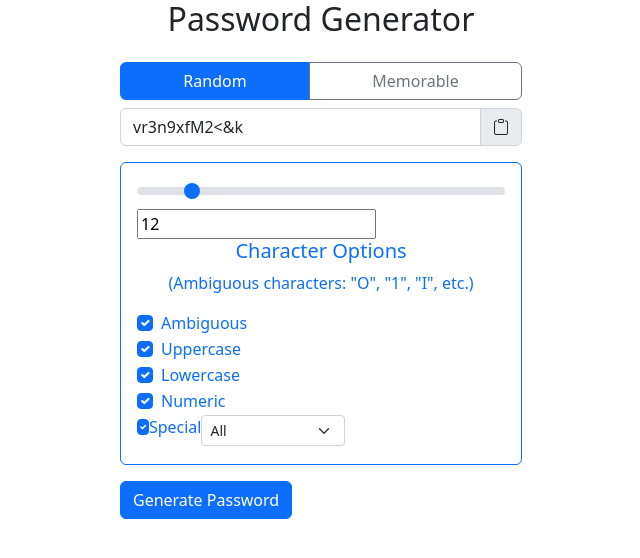
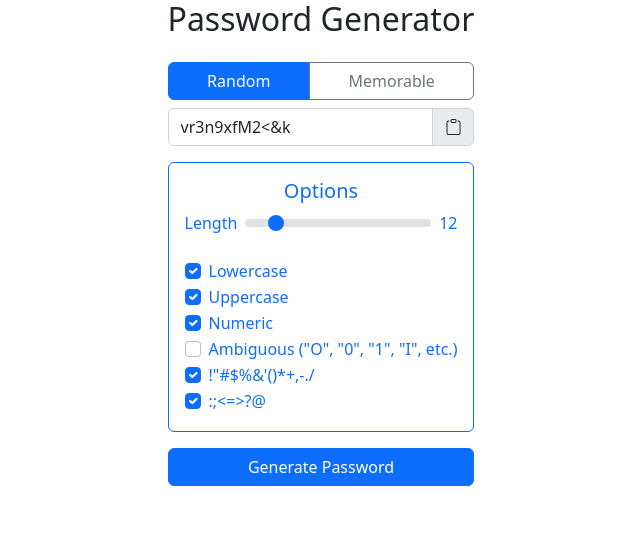
Before and after one commit to dambrose/password-generator, a React (Create React App) app: page / in a window 1280 px wide. Shown: the top 558 px of the page, without its empty margins (319-959 px from the left). Built offline with nearby package versions, Linux system fonts and the light colour scheme.

Commit message:
split options, password, optimize change functions

```diff
--- a/src/CategoryChoices.js
+++ /dev/null
@@ -1,77 +0,0 @@
-import RangeSelect from "./RangeSelect";
-
-export default function CategoryChoices({
-                                            value1,
-                                            value2,
-                                            value3,
-                                            onChangeCategoryChoices,
-                                            setState,
-                                            uppercase,
-                                            lowercase,
-                                            numeric,
-                                            special,
-                                            special1,
-                                            special2,
-                                            ambiguous,
-                                            length,
-                                            state
-                                        }) {
-
-    const specialChar1 = '!"#$%&\'()*+,-./';
-    const specialChar2 = ':;<=>?@';
-
-    return (
-        <div className="passwordOptions mediumFont">
-
-
-            <div className="card border-primary mb-3">
-                <div className="card-body text-primary">
-                    <RangeSelect value={length} setValue={num => setState({...state, length: num})} max={64} min={4}/>
-                    <input readOnly value={length}/>
-                    <h5 className="card-title text-center">Character Options</h5>
-                    <p className="smallFont text-center">(Ambiguous characters: "O", "1", "I", etc.)</p>
-                    <div className="form-check">
-                        <input className="form-check-input" type="checkbox" id="ambiguous"
-                               onChange={onChangeCategoryChoices} defaultChecked={ambiguous}/>
-                        <label className="form-check-label" htmlFor="ambiguous">
-                            Ambiguous
-                        </label>
-                    </div>
-                    <div className="form-check">
-                        <input className="form-check-input" type="checkbox" id="uppercase"
-                               onChange={onChangeCategoryChoices} defaultChecked={uppercase}/>
-                        <label className="form-check-label" htmlFor="uppercase">
-                            Uppercase
-                        </label>
-                    </div>
-                    <div className="form-check">
-                        <input className="form-check-input" type="checkbox" id="lowercase"
-                               onChange={onChangeCategoryChoices} defaultChecked={lowercase}/>
-                        <label className="form-check-label" htmlFor="lowercase">
-                            Lowercase
-                        </label>
-                    </div>
-                    <div className="form-check">
-                        <input className="form-check-input" type="checkbox" id="numeric"
-                               onChange={onChangeCategoryChoices} defaultChecked={numeric}/>
-                        <label className="form-check-label" htmlFor="numeric">
-                            Numeric
-                        </label>
-                    </div>
-                    <div className="form-check d-inline-flex">
-                        <input className="form-check-input" type="checkbox" id="special"
-                               onChange={onChangeCategoryChoices} defaultChecked={special}/>
-                        <label className="form-check-label" htmlFor="special">
-                            Special
-                        </label>
-                        <select className="form-select form-select-sm" aria-label="Default select example">
-                            <option value={value1} selected={special && !special1 && !special2}>All</option>
-                            <option value={value2} selected={special1}>{specialChar1}</option>
-                            <option value={value3} selected={special2}>{specialChar2}</option>
-                        </select>
-                    </div>
-                </div>
-            </div>
-        </div>
-    );
-}
--- a/src/Memorable.js
+++ b/src/Memorable.js
@@ -1,32 +1,27 @@
 import {useEffect, useState} from 'react';
-import dicePass from './lib/dicePass';
+import dicePass, {DEFAULT_OPTIONS, SEPARATORS} from './lib/dicePass';
 import RangeSelect from './RangeSelect';
 import Button from './Button';
 
+export default function Memorable() {
+	const savedOptions = {
+		...DEFAULT_OPTIONS,
+		...JSON.parse(localStorage.getItem('MEMORABLE_OPTIONS') ?? '{}')
+	};
 
-export default function Memorable() {
-
-	const [state, setState] = useState({
-		password: dicePass(JSON.parse(localStorage.getItem('memorableLength')) || 4, JSON.parse(localStorage.getItem('separator')) || ';'),
-		length: JSON.parse(localStorage.getItem('memorableLength')) || 4,
-		separator: JSON.parse(localStorage.getItem('separator')) || ';'
-	});
+	const [password, setPassword] = useState(dicePass(savedOptions));
+	const [options, setOptions] = useState(savedOptions);
 
 	const {
-		password,
 		length,
 		separator
-	} = state;
+	} = options;
 
 	useEffect(() => {
-		for (const property in state) {
-			if (property !== 'password') {
-				if (state[property] !== JSON.parse(localStorage.getItem(property))) {
-					(property === 'length') ? localStorage.setItem('memorableLength', state[property]) : localStorage.setItem(property, JSON.stringify(state[property]));
-				}
-			}
-		}
-
+		localStorage.setItem('MEMORABLE_OPTIONS', JSON.stringify({
+			length,
+			separator
+		}));
 	}, [length, separator]);
 
 	function handleCopy() {
@@ -39,69 +34,59 @@ export default function Memorable() {
 			});
 	}
 
-	function handleClick(event) {
-		setState({...state, password: dicePass(length, separator)});
-	}
+	const handleGenerate = () => setPassword(dicePass(options));
 
-	function handleChange(event) {
+	const handleLength = len => {
+		const newOptions = {...options, length: parseInt(len)};
+		setPassword(dicePass(newOptions));
+		setOptions(newOptions);
+	};
 
-		let newState = null;
-
-		if (event.target.id === ';' || event.target.id === '-' || event.target.id === ':' || event.target.id === '+')
-			newState = {...state, separator: event.target.id};
-
-		if (newState !== null)
-			setState(newState);
-
-	}
+	const handleSeparator = separator => () => {
+		const newOptions = {
+			...options,
+			separator
+		};
+		setPassword(dicePass(newOptions));
+		setOptions(newOptions);
+	};
 
 	return (
 		<div>
-
 			<div className="input-group mb-3 mt-2">
 				<input type="text" className="form-control text-break" value={password}/>
 				<span id="copy" onClick={handleCopy} className="input-group-text"><i className="bi-clipboard"/></span>
 			</div>
-
 			<div className="card border-primary mb-3">
 				<div className="card-body text-primary">
-					<RangeSelect value={length} setValue={num => setState({...state, length: num})} max={64} min={4}/>
-					<input readOnly value={length}/>
-					<h5 className="card-title text-center">Separator Options</h5>
-					<div className="text-center">
-						<div className="form-check form-check-inline">
-							<input className="form-check-input" type="checkbox" id=";" onChange={handleChange}
-							       checked={separator === ';'}/>
-							<label className="form-check-label" htmlFor=";">
-								;
-							</label>
-						</div>
-						<div className="form-check form-check-inline">
-							<input className="form-check-input" type="checkbox" id="-" onChange={handleChange}
-							       checked={separator === '-'}/>
-							<label className="form-check-label" htmlFor="-">
-								-
-							</label>
-						</div>
-						<div className="form-check form-check-inline">
-							<input className="form-check-input" type="checkbox" id=":" onChange={handleChange}
-							       checked={separator === ':'}/>
-							<label className="form-check-label" htmlFor=":">
-								:
-							</label>
-						</div>
-						<div className="form-check form-check-inline">
-							<input className="form-check-input" type="checkbox" id="+" onChange={handleChange}
-							       checked={separator === '+'}/>
-							<label className="form-check-label" htmlFor="+">
-								+
-							</label>
+					<div className="h5 card-title text-center">Options</div>
+					<div className="d-flex gap-2">
+						<div>Length</div>
+						<RangeSelect value={length} setValue={handleLength} max={6} min={3}/>
+						<div>{length}</div>
+					</div>
+					<div className="d-flex gap-2">
+						<div>Separator</div>
+						<div>
+							{SEPARATORS.map(char => (
+								<div className="form-check form-check-inline">
+									<input
+										className="form-check-input"
+										type="radio"
+										name={char}
+										onChange={handleSeparator(char)}
+										checked={separator === char}
+									/>
+									<label className="form-check-label" htmlFor={char}>{char}</label>
+								</div>
+							))}
 						</div>
 					</div>
 				</div>
 			</div>
-
-			<Button id="generate" onClickButton={handleClick}>Generate Password</Button>
+			<div className="d-grid gap-2">
+				<Button onClick={handleGenerate}>Generate Password</Button>
+			</div>
 		</div>
 	);
 }
--- a/src/Random.js
+++ b/src/Random.js
@@ -1,52 +1,38 @@
 import {useEffect, useState} from 'react';
-import randomPass from './lib/randomPass';
-import CategoryChoices from './CategoryChoices';
+import randomPass, {DEFAULT_OPTIONS, SPECIAL1, SPECIAL2} from './lib/randomPass';
 import Button from './Button';
+import RangeSelect from './RangeSelect';
 
 export default function Random() {
+	const savedOptions = {
+		...DEFAULT_OPTIONS,
+		...JSON.parse(localStorage.getItem('RANDOM_OPTIONS') ?? '{}')
+	};
 
-	const [state, setState] = useState({
-		password: randomPass(JSON.parse(localStorage.getItem('randomLength')) || 12),
-		type: JSON.parse(localStorage.getItem('type')) || 'random',
-		length: JSON.parse(localStorage.getItem('randomLength')) || 12,
-		uppercase: (JSON.parse(localStorage.getItem('uppercase')) === true || JSON.parse(localStorage.getItem('uppercase')) === null),
-		lowercase: (JSON.parse(localStorage.getItem('lowercase')) === true || JSON.parse(localStorage.getItem('lowercase')) === null),
-		numeric: (JSON.parse(localStorage.getItem('numeric')) === true || JSON.parse(localStorage.getItem('numeric')) === null),
-		specialAll: (JSON.parse(localStorage.getItem('specialAll')) === true || JSON.parse(localStorage.getItem('specialAll')) === null),
-		special1: (!(JSON.parse(localStorage.getItem('special1')) === false || JSON.parse(localStorage.getItem('special1')) === null)),
-		special2: (!(JSON.parse(localStorage.getItem('special2')) === false || JSON.parse(localStorage.getItem('special2')) === null)),
-		ambiguous: (JSON.parse(localStorage.getItem('ambiguous')) === true || JSON.parse(localStorage.getItem('ambiguous')) === null)
-	});
+	const [password, setPassword] = useState(randomPass(savedOptions));
+	const [options, setOptions] = useState(savedOptions);
 
 	const {
-		password,
-		type,
 		length,
 		uppercase,
 		lowercase,
 		numeric,
-		specialAll,
 		special1,
 		special2,
 		ambiguous
-	} = state;
+	} = options;
 
 	useEffect(() => {
-		for (const property in state) {
-			if (property !== 'password') {
-				if (state[property] !== JSON.parse(localStorage.getItem(property))) {
-					(property === 'length') ? localStorage.setItem('randomLength', JSON.stringify(state[property])) : localStorage.setItem(property, JSON.stringify(state[property]));
-				}
-			}
-		}
-
-	}, [type, length, uppercase, lowercase, numeric, specialAll, special1, special2, ambiguous]);
-
-	useEffect(() => {
-		if (type === 'requirements') {
-			setState({...state, password: randomPass(length, state)});
-		}
-	}, []);
+		localStorage.setItem('RANDOM_OPTIONS', JSON.stringify({
+			length,
+			uppercase,
+			lowercase,
+			numeric,
+			special1,
+			special2,
+			ambiguous
+		}));
+	}, [length, uppercase, lowercase, numeric, special1, special2, ambiguous]);
 
 	function handleCopy() {
 		navigator.clipboard.writeText(password)
@@ -58,67 +44,86 @@ export default function Random() {
 			});
 	}
 
-	function handleClick() {
-		setState({...state, password: randomPass(length, state)});
-	}
+	const handleGenerate = () => setPassword(randomPass(options));
 
-	function handleChange(event) {
+	const handleCheckbox = name => () => {
+		const newOptions = {
+			...options,
+			[name]: !options[name]
+		};
+		setPassword(randomPass(newOptions));
+		setOptions(newOptions);
+	};
 
-		let newState = null;
-
-		if (event.target.id === 'uppercase')
-			newState = {...state, type: 'requirements', uppercase: !uppercase};
-		else if (event.target.id === 'lowercase')
-			newState = {...state, type: 'requirements', lowercase: !lowercase};
-		else if (event.target.id === 'numeric')
-			newState = {...state, type: 'requirements', numeric: !numeric};
-		else if (event.target.id === 'special')
-			newState = (special1 || special2) ? {
-				...state,
-				type: 'requirements',
-				specialAll: !specialAll
-			} : {
-				...state,
-				type: 'requirements',
-				specialAll: !specialAll,
-				special1: false,
-				special2: false
-			};
-		else if (event.target.id === 'ambiguous')
-			newState = {...state, type: 'requirements', ambiguous: !ambiguous};
-		else if (event.target.value === 'all')
-			newState = {
-				...state,
-				type: 'requirements',
-				specialAll: true,
-				special1: false,
-				special2: false
-			};
-		else if (event.target.value === 'spec1')
-			newState = {...state, type: 'requirements', special1: true, special2: false};
-		else if (event.target.value === 'spec2')
-			newState = {...state, type: 'requirements', special1: false, special2: true};
-
-		if (newState !== null)
-			setState(newState);
-	}
+	const handleLength = len => {
+		const newOptions = {...options, length: parseInt(len)};
+		setPassword(randomPass(newOptions));
+		setOptions(newOptions);
+	};
 
 	return (
 		<div>
 			<div className="input-group mb-3 mt-2">
-				<input type="text" className="form-control" value={password}/>
-				<span id="copy" onClick={handleCopy} className="input-group-text"><i className="bi-clipboard"/></span>
+				<input readOnly type="text" className="form-control" value={password}/>
+				<span onClick={handleCopy} className="input-group-text"><i className="bi-clipboard"/></span>
 			</div>
+			<div className="card border-primary mb-3">
+				<div className="card-body text-primary">
+					<div className="h5 card-title text-center">Options</div>
+					<div className="d-flex gap-2">
+						<label htmlFor="customRange3" className="form-label">Length</label>
+						<RangeSelect value={length} setValue={handleLength} max={64} min={4}/>
+						<div>{length}</div>
+					</div>
 
-			<CategoryChoices
-				value1="all" value2="spec1" value3="spec2" value4={length}
-				onChangeCategoryChoices={handleChange} setState={setState}
-				uppercase={uppercase} lowercase={lowercase} numeric={numeric} special={specialAll}
-				special1={special1} special2={special2} ambiguous={ambiguous} length={length} state={state}
-
-			/>
-
-			<Button id="generate" onClickButton={handleClick}>Generate Password</Button>
+					<p className="smallFont text-center"></p>
+					<div className="form-check">
+						<input className="form-check-input" type="checkbox" name="lowercase"
+						       onChange={handleCheckbox('lowercase')} checked={lowercase}/>
+						<label className="form-check-label" htmlFor="lowercase">
+							Lowercase
+						</label>
+					</div>
+					<div className="form-check">
+						<input className="form-check-input" type="checkbox" name="uppercase"
+						       onChange={handleCheckbox('uppercase')} checked={uppercase}/>
+						<label className="form-check-label" htmlFor="uppercase">
+							Uppercase
+						</label>
+					</div>
+					<div className="form-check">
+						<input className="form-check-input" type="checkbox" name="numeric"
+						       onChange={handleCheckbox('numeric')} checked={numeric}/>
+						<label className="form-check-label" htmlFor="numeric">
+							Numeric
+						</label>
+					</div>
+					<div className="form-check">
+						<input className="form-check-input" type="checkbox" id="ambiguous"
+						       onChange={handleCheckbox('ambiguous')} checked={ambiguous}/>
+						<label className="form-check-label" htmlFor="ambiguous">
+							Ambiguous ("O", "0", "1", "I", etc.)
+						</label>
+					</div>
+					<div className="form-check">
+						<input className="form-check-input" type="checkbox" name="special1"
+						       onChange={handleCheckbox('special1')} checked={special1}/>
+						<label className="form-check-label" htmlFor="special1">
+							{SPECIAL1}
+						</label>
+					</div>
+					<div className="form-check">
+						<input className="form-check-input" type="checkbox" name="special2"
+						       onChange={handleCheckbox('special2')} checked={special2}/>
+						<label className="form-check-label" htmlFor="special2">
+							{SPECIAL2}
+						</label>
+					</div>
+				</div>
+			</div>
+			<div className="d-grid gap-2">
+				<Button onClick={handleGenerate}>Generate Password</Button>
+			</div>
 		</div>
 	);
 }
```
